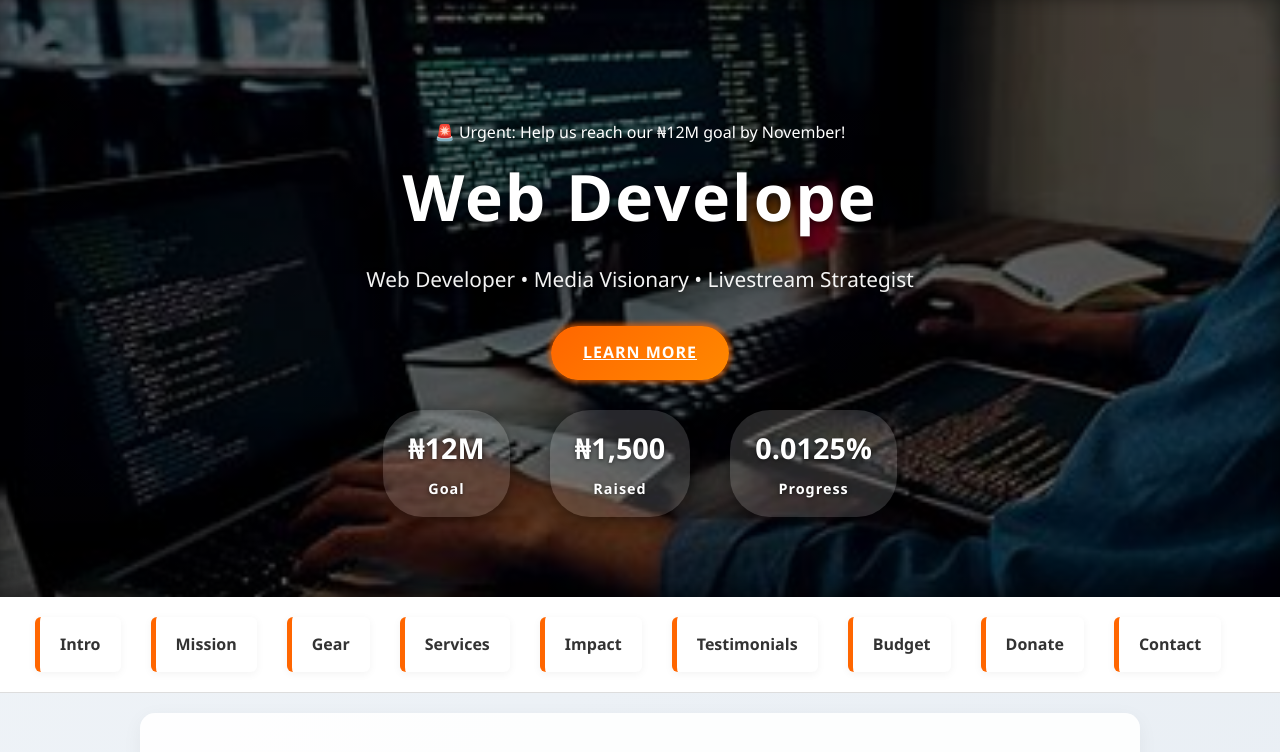
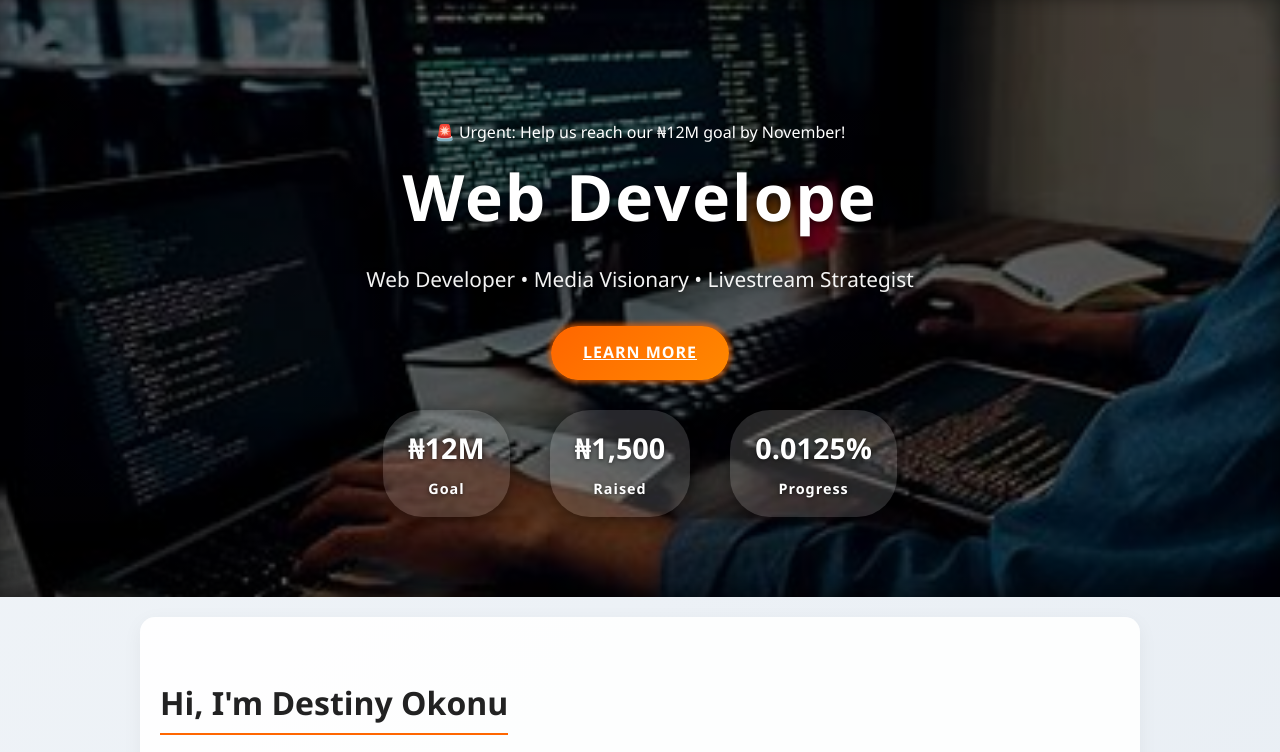
Before and after one commit to Destiny2433/DONATE, a plain HTML site: page Donation-Destiny/index.html in a window 1280 px wide. Shown: the top 752 px of the page. Drawn offline with Linux system fonts and the light colour scheme.

Commit message:
Update index.html

```diff
--- a/Donation-Destiny/index.html
+++ b/Donation-Destiny/index.html
@@ -13,9 +13,9 @@
   "@type": "Person",
   "name": "Destiny Okonu",
   "jobTitle": "Livestream Strategist",
-  "url": "https://destiny2433.github.io/DONATE/DONATION-DESTINY/",
+  "url": "https://destiny2433.github.io/DONATE/Donation-Destiny/",
   "sameAs": [
-    "",
+    "https://tiktok.com/@destinyokonu0",
     "https://www.youtube.com/@Destinytech-c1i"
   ]
 }
@@ -48,24 +48,7 @@
 <script>
 
 </script>
-<nav class="sticky-nav">
-  <div class="hamburger" id="hamburger">
-    <span></span>
-    <span></span>
-    <span></span>
-  </div>
-  <ul id="nav-menu">
-    <li><a href="#intro">Intro</a></li>
-    <li><a href="#mission">Mission</a></li>
-    <li><a href="#gear">Gear</a></li>
-    <li><a href="#services">Services</a></li>
-    <li><a href="#impact">Impact</a></li>
-    <li><a href="#testimonials">Testimonials</a></li>
-    <li><a href="#budget">Budget</a></li>
-    <li><a href="#donate">Donate</a></li>
-    <li><a href="#contact">Contact</a></li>
-  </ul>
-</nav>
+
 
 <section id="intro" class="visible animate-fadeInUp">
   <h2>Hi, I'm Destiny Okonu</h2>
@@ -205,4 +188,5 @@
 
 <script src="script.js"></script>
 </body>
+
 </html>
```
